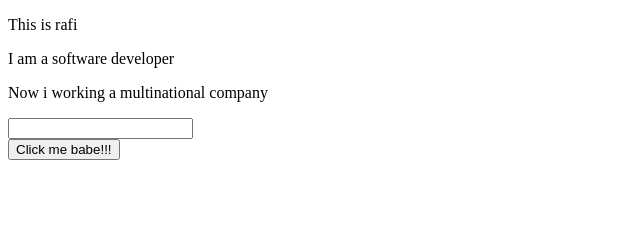
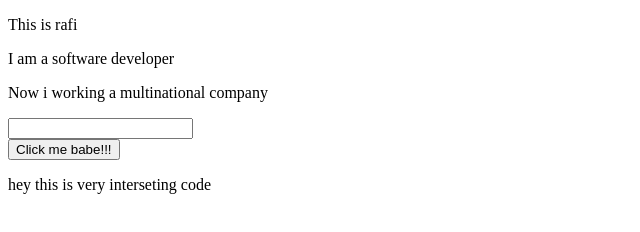
Before and after one commit to Abdullah628/My_Second_site, a plain HTML site: page index.html in a window 1280 px wide. Shown: the whole page, without its empty margins (0-640 px from the left). Drawn offline with Linux system fonts and the light colour scheme.

Commit message:
now it work fine

```diff
--- a/index.html
+++ b/index.html
@@ -14,5 +14,7 @@
     <input type="text">
     <br>
     <button>Click me babe!!!</button>
+
+    <p>hey this is very interseting code</p>
 </body>
 </html>
```
